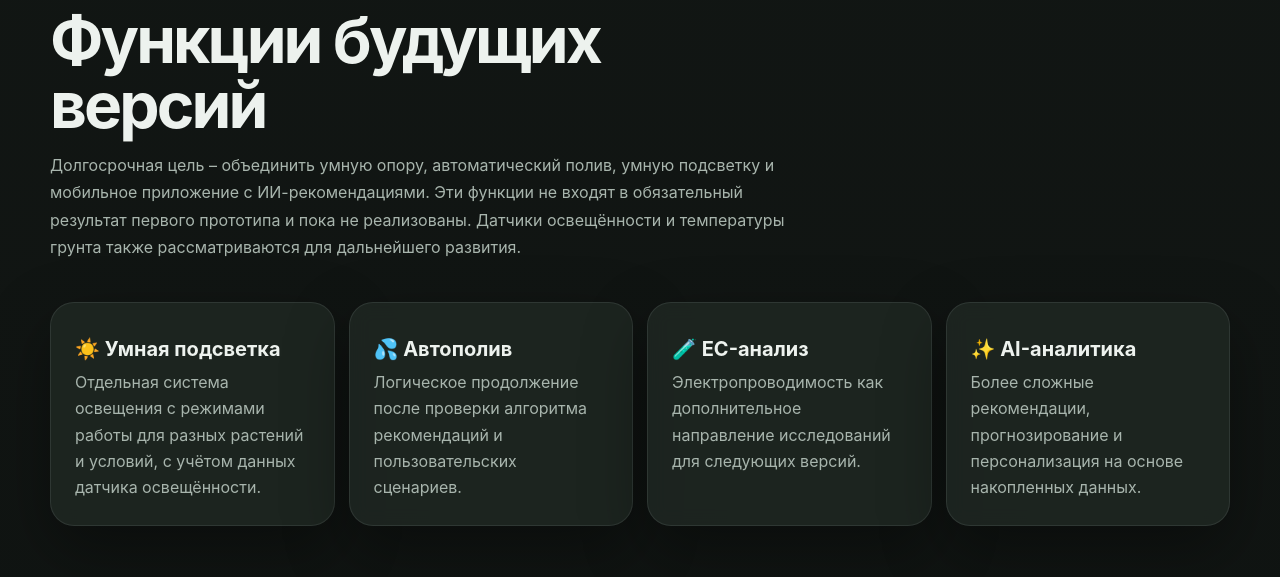
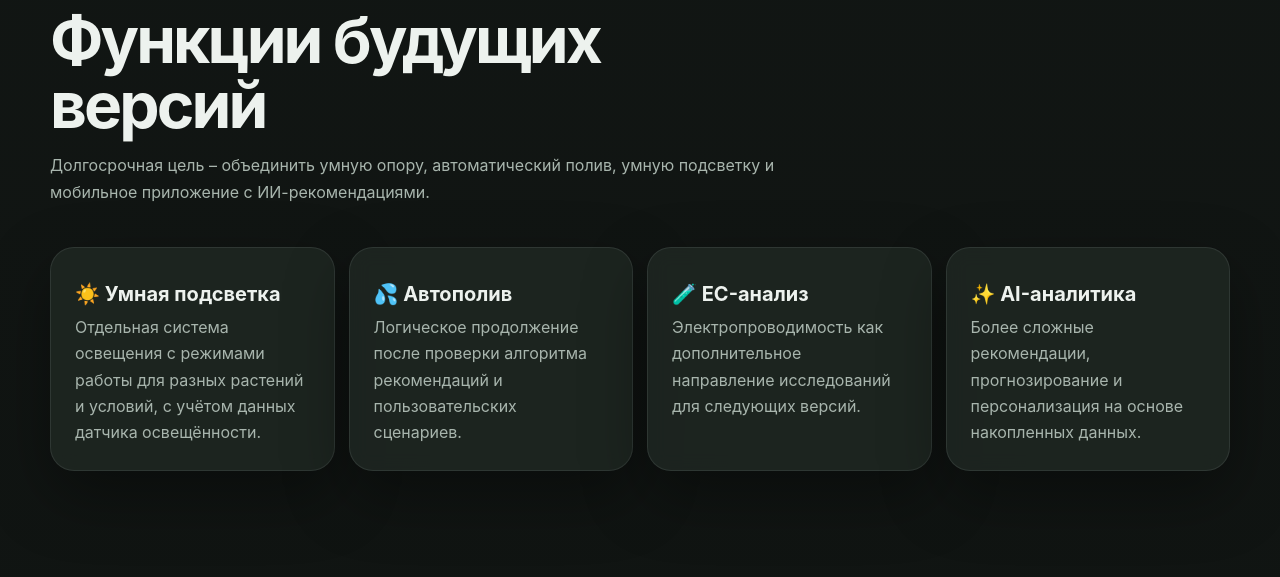
Before and after one commit to h-idwidwi/Lumiq, a plain HTML site: page index.html in a window 1280 px wide. Shown: the part 6186-6763 px from the top of the page. Drawn offline with Linux system fonts and the light colour scheme.

Commit message:
Update index.html

```diff
--- a/index.html
+++ b/index.html
@@ -930,7 +930,7 @@
         <div class="section-head reveal">
           <div class="section-kicker">Дальнейшее развитие</div>
           <h2>Функции будущих версий</h2>
-          <p>Долгосрочная цель – объединить умную опору, автоматический полив, умную подсветку и мобильное приложение с ИИ-рекомендациями. Эти функции не входят в обязательный результат первого прототипа и пока не реализованы. Датчики освещённости и температуры грунта также рассматриваются для дальнейшего развития.</p>
+          <p>Долгосрочная цель – объединить умную опору, автоматический полив, умную подсветку и мобильное приложение с ИИ-рекомендациями.</p>
         </div>
 
         <div class="future">
```
